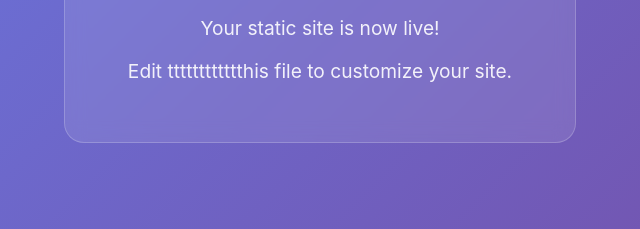
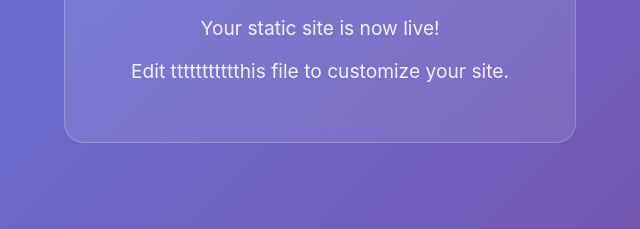
Before and after one commit to GrindNeuron/lunex-static-1754506418273, a plain HTML site: page index.html in a window 1280 px wide. Shown: the part 396-625 px from the top of the page, 320-960 px from the left. Drawn offline with Linux system fonts and the light colour scheme.

Commit message:
Update index.html

```diff
--- a/index.html
+++ b/index.html
@@ -32,7 +32,7 @@
   <div class="container">
     <h1>Welcome to Lunex</h1>
     <p>Your static site is now live!</p>
-    <p>Edit tttttttttttthis file to customize your site.</p>
+    <p>Edit ttttttttttthis file to customize your site.</p>
   </div>
 </body>
 </html>
```
